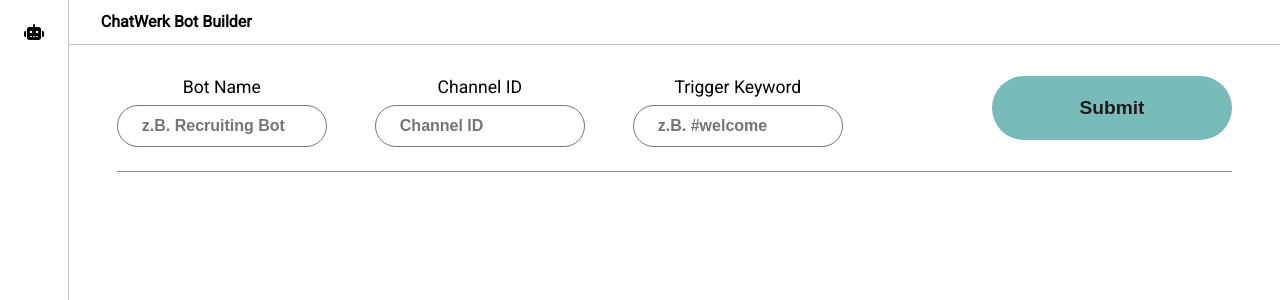
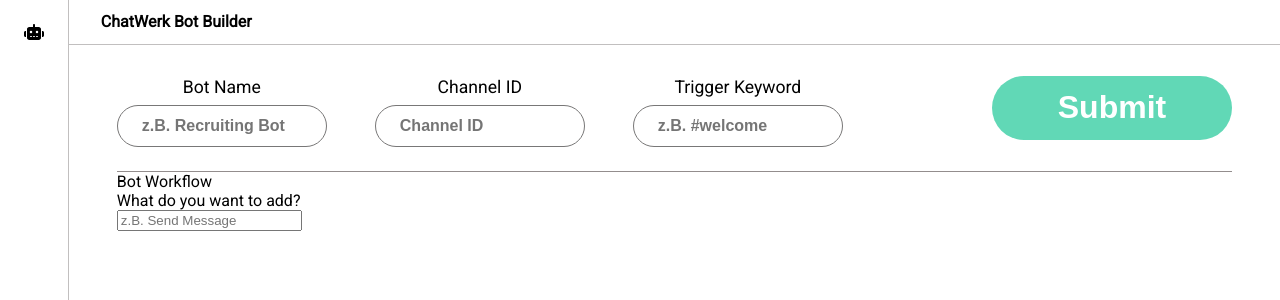
Before and after one commit to shinyonogi/cw-bot-builder, a React (Create React App) app: page / in a window 1280 px wide. Shown: the top 300 px of the page. Built offline with nearby package versions, Linux system fonts and the light colour scheme.

Commit message:
Added Simple String Matching Action Search

```diff
--- a/src/App.css
+++ b/src/App.css
@@ -96,6 +96,7 @@
 
 .button {
   border-radius: 50px;
+  cursor: pointer;
 }
 
 .button-submit {
@@ -105,13 +106,10 @@
   align-items: center;
   justify-content: center;
   margin-left: auto;
-  cursor: pointer;
+  padding: 10px 20px;
+  font-size: 2rem;
+  font-weight: 550;
   border: none;
-  background-color: rgb(121, 186, 186);
+  color: white;
+  background-color: #61d8b6;
 }
-
-.button-submit h2 {
-  font-weight: 550;
-  font-size: 1.2rem;
-  color: #231919;
-}
--- a/src/App.tsx
+++ b/src/App.tsx
@@ -2,7 +2,7 @@
 
 import Sidebar from './components/Sidebar';
 import Navbar from './components/Navbar';
-import Builder from './components/Builder';
+import Builder from './components/builder';
 
 function App() {
   return (
--- a/src/components/Builder.tsx
+++ /dev/null
@@ -1,69 +0,0 @@
-import { useState } from "react";
-import { motion } from "framer-motion";
-
-function Builder() {
-
-    const [botName, setbotName] = useState<string>("");
-    const [channelID, setchannelID] = useState<string>("");
-    const [triggerKeyword, settriggerKeyword] = useState("");
-
-    const handleInputChange = (target: EventTarget & HTMLInputElement) => {
-        const {name, value} = target;
-        if (name === "botName") { setbotName(value); }
-        else if (name === "channelID") { setchannelID(value) }
-        else if (name === "triggerKeyword") { settriggerKeyword(value); }
-
-        //console.log(botName, channelID, triggerKeyword);
-    }
-
-    return (
-        <div className="builder-container">
-            <div className="input-container">
-                <div className="input-element">
-                    <h2>Bot Name</h2>
-                    <input
-                        className="input-field-necessary input"
-                        type="text"
-                        placeholder="z.B. Recruiting Bot"
-                        name="botName"
-                        value={botName}
-                        onChange={(e) => handleInputChange(e.target)}
-                    />
-                </div>
-                <div className="input-element">
-                    <h2>Channel ID</h2>
-                    <input
-                        className="input-field-necessary input"
-                        type="text"
-                        placeholder="Channel ID"
-                        name="channelID"
-                        value={channelID}
-                        onChange={(e) => handleInputChange(e.target)}
-                    />
-                </div>
-                <div
-                    className="input-element">
-                    <h2>Trigger Keyword</h2>
-                    <input
-                        className="input-field-necessary input"
-                        type="text"
-                        placeholder="z.B. #welcome"
-                        name="triggerKeyword"
-                        value={triggerKeyword}
-                        onChange={(e) => handleInputChange(e.target)}
-                    />
-                </div>
-                <motion.button
-                    className="button-submit button"
-                    whileHover={{ scale: 1.2 }}
-                    whileTap={{ scale: 0.9 }}
-                    transition={{ type: "spring", stiffness: 400, damping: 17 }}
-                >
-                    <h2>Submit</h2>
-                </motion.button>
-            </div>
-        </div>
-    )
-}
-
-export default Builder;
--- /dev/null
+++ b/src/components/builder/index.tsx
@@ -0,0 +1,106 @@
+import { useState } from "react";
+import { motion } from "framer-motion";
+
+function Builder() {
+
+    const [botName, setBotName] = useState<string>("");
+    const [channelID, setChannelID] = useState<string>("");
+    const [triggerKeyword, setTriggerKeyword] = useState("");
+
+    const handleGeneralInputChange = (target: EventTarget & HTMLInputElement) => {
+        const {name, value} = target;
+        if (name === "botName") { setBotName(value); }
+        else if (name === "channelID") { setChannelID(value) }
+        else if (name === "triggerKeyword") { setTriggerKeyword(value); }
+    }
+
+
+    const keywords = ['Send Message', 'Send Message with Button (Callback)', 'Send Message with Button (Link)', 'Send Message with document', 'Send Message with image'
+    , 'Send Message with video', 'Set Label', 'Set Atrributes', 'Wait for User Input'];
+    const [suggestKeywords, setSuggestKeywords] = useState<string[]>([]);
+    const [botAction, setBotAction] = useState<string>("");
+
+    const handleSearchChange = (value: string) => {
+        setBotAction(value);
+        const matches = keywords.filter(k => k.includes(value));
+        setSuggestKeywords(matches);
+    }
+
+
+    const handleBotSubmit = () => {
+        //console.log(botName, channelID, triggerKeyword);
+    }
+
+    return (
+        <div className="builder-container">
+            <div className="input-container">
+                <div className="input-element">
+                    <h2>Bot Name</h2>
+                    <input
+                        className="input-field-necessary input"
+                        type="text"
+                        placeholder="z.B. Recruiting Bot"
+                        name="botName"
+                        value={botName}
+                        onChange={(e) => handleGeneralInputChange(e.target)}
+                    />
+                </div>
+                <div className="input-element">
+                    <h2>Channel ID</h2>
+                    <input
+                        className="input-field-necessary input"
+                        type="text"
+                        placeholder="Channel ID"
+                        name="channelID"
+                        value={channelID}
+                        onChange={(e) => handleGeneralInputChange(e.target)}
+                    />
+                </div>
+                <div
+                    className="input-element">
+                    <h2>Trigger Keyword</h2>
+                    <input
+                        className="input-field-necessary input"
+                        type="text"
+                        placeholder="z.B. #welcome"
+                        name="triggerKeyword"
+                        value={triggerKeyword}
+                        onChange={(e) => handleGeneralInputChange(e.target)}
+                    />
+                </div>
+                <motion.button
+                    className="button-submit button"
+                    whileHover={{ scale: 1.2 }}
+                    whileTap={{ scale: 0.9 }}
+                    transition={{ type: "spring", stiffness: 400, damping: 17 }}
+                    onClick={handleBotSubmit}
+                >
+                Submit
+                </motion.button>
+            </div>
+            <div className="flow-container">
+                <h1>Bot Workflow</h1>
+                <div className="flow-element">
+
+                </div>
+                <div className="search-container">
+                    <h2>What do you want to add?</h2>
+                    <input
+                        value={botAction}
+                        onChange={(e) => handleSearchChange(e.target.value)}
+                        placeholder="z.B. Send Message"
+                    />
+                    {suggestKeywords.length > 0 && (
+                        <ul>
+                            {suggestKeywords.map(k => (
+                                <li key={k}>{k}</li>
+                            ))}
+                        </ul>
+                    )}
+                </div>
+            </div>
+        </div>
+    )
+}
+
+export default Builder;
```
